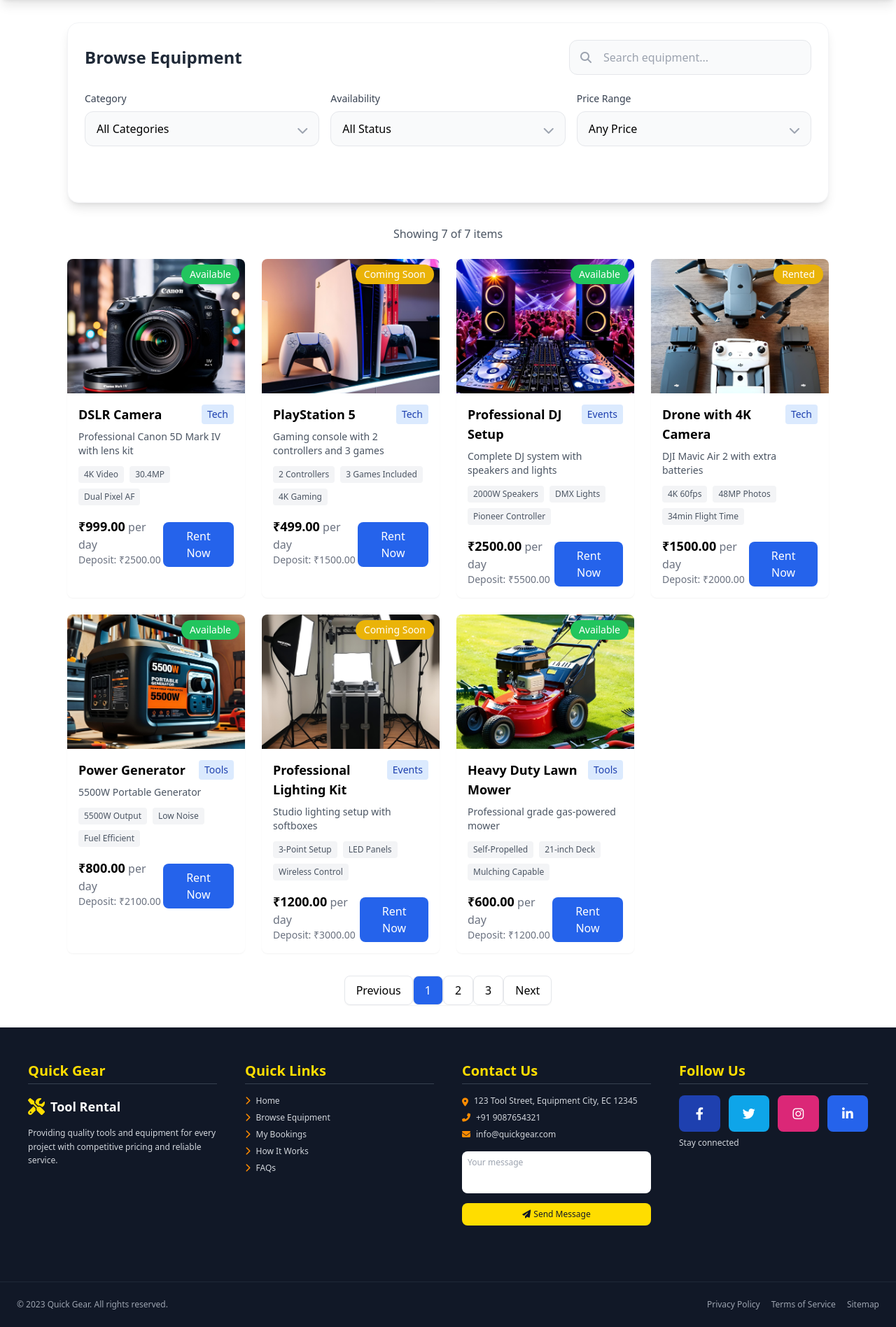
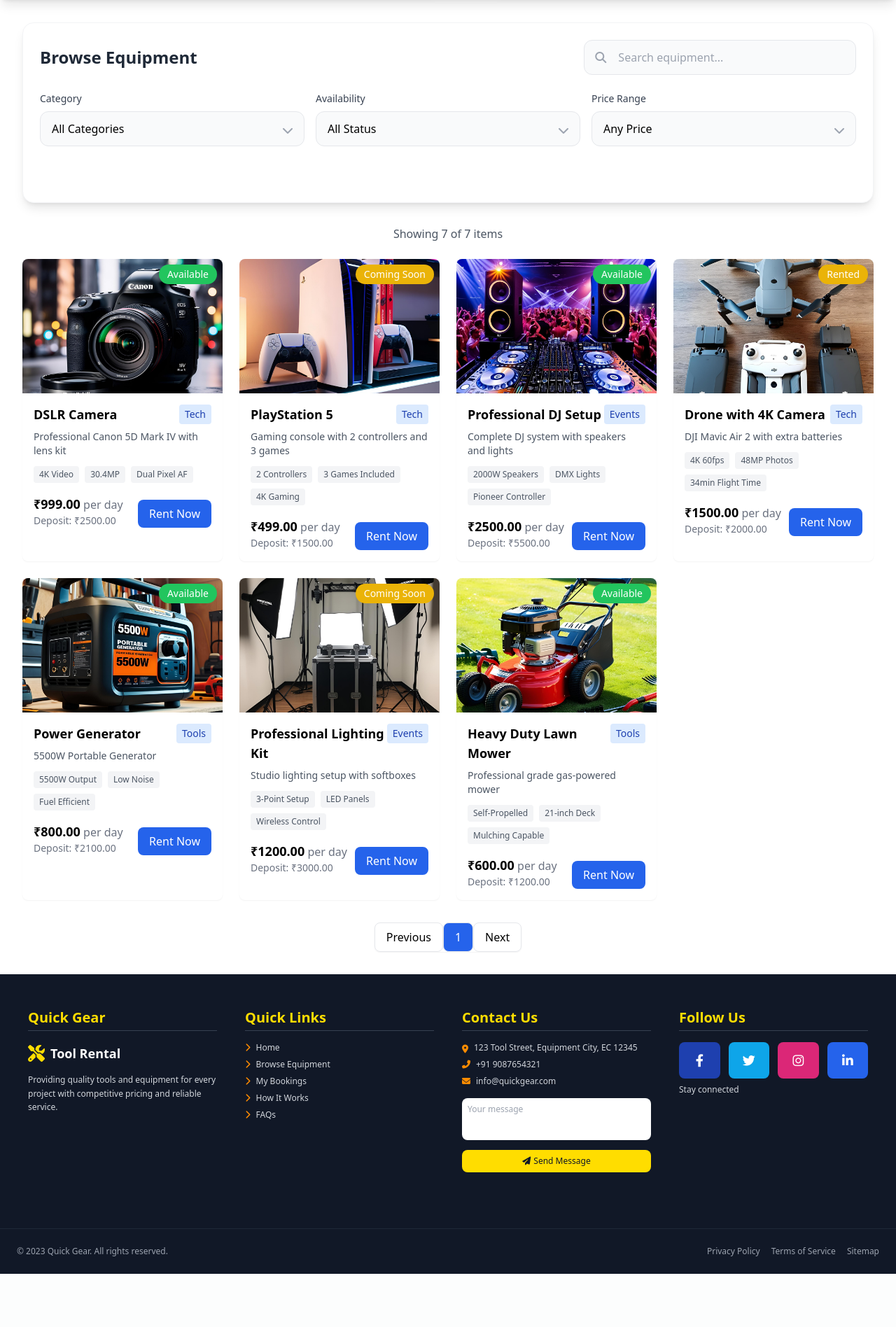
Before and after one commit to igmansvi/Quick-Gear, a PHP site: page /browse.php in a window 1280 px wide. Shown: the part 80-1976 px from the top of the page at 70% size. After the commit the page ends 1900 px from the top, so only its background shows below. Run offline with PHP 8.4, Linux system fonts and the light colour scheme; a user stored in the database is signed in; data comes from the database, SQL or seed files in the repository; some libraries are stand-ins or nearby versions.

Commit message:
minor fixes

```diff
--- a/browse.php
+++ b/browse.php
@@ -19,7 +19,7 @@
 <body class="font-sans m-0 p-0 box-border">
     <?php include './includes/header.php'; ?>
 
-    <main class="container mx-auto px-24 py-8">
+    <main class="container mx-auto px-8 py-8">
         <?php if (empty($products)): ?>
             <p class="text-center text-red-500">No products found. Please check back later.</p>
         <?php else: ?>
@@ -90,8 +90,8 @@
                 <nav class="inline-flex rounded-lg shadow-sm bg-white">
                     <button class="px-4 py-2 border rounded-lg hover:bg-gray-50">Previous</button>
                     <button class="px-4 py-2 border rounded-lg bg-blue-600 text-white">1</button>
-                    <button class="px-4 py-2 border rounded-lg hover:bg-gray-50">2</button>
-                    <button class="px-4 py-2 border rounded-lg hover:bg-gray-50">3</button>
+                    <!-- <button class="px-4 py-2 border rounded-lg hover:bg-gray-50">2</button>
+                    <button class="px-4 py-2 border rounded-lg hover:bg-gray-50">3</button> -->
                     <button class="px-4 py-2 border rounded-lg hover:bg-gray-50">Next</button>
                 </nav>
             </div>
```
